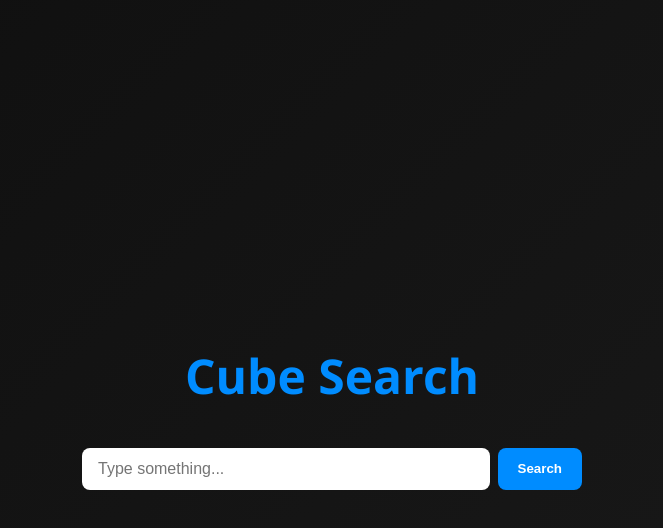
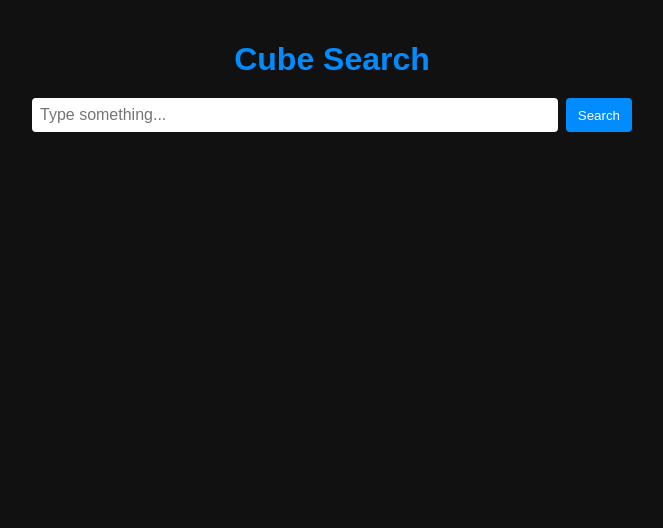
Before and after one commit to AdiBot-max/Cube-Search, a website: page index.html in a window 1280 px wide. Shown: the whole page, without its empty margins (308-971 px from the left). Drawn offline with Linux system fonts and the light colour scheme.

Commit message:
Update style.css

```diff
--- a/style.css
+++ b/style.css
@@ -1,74 +1,65 @@
-/* Base */
 body {
-  font-family: 'Segoe UI', sans-serif;
+  font-family: Arial, sans-serif;
+  background: #111;
+  color: #fff;
   margin: 0;
-  padding: 0;
-  background: linear-gradient(135deg, #0f0f0f, #1a1a1a);
-  color: #fff;
-  display: flex;
-  justify-content: center;
-  align-items: center;
-  height: 100vh;
+  padding: 20px;
 }
 
 .container {
-  text-align: center;
-  width: 100%;
-  max-width: 500px;
+  max-width: 600px;
+  margin: auto;
 }
 
 .title {
-  font-size: 3rem;
   color: #008cff;
-  margin-bottom: 40px;
-  transition: transform 0.3s, opacity 0.5s;
-  opacity: 0;
-  transform: translateY(-20px);
-  animation: fadeInTitle 0.6s forwards;
+  text-align: center;
+  margin-bottom: 20px;
 }
 
-@keyframes fadeInTitle {
-  to { opacity: 1; transform: translateY(0); }
-}
-
-/* Search box */
 .search-box {
   display: flex;
+  gap: 8px;
   justify-content: center;
-  gap: 8px;
+  margin-bottom: 30px;
 }
 
 input {
   flex: 1;
-  padding: 12px 16px;
-  border-radius: 8px;
+  padding: 8px;
+  border-radius: 4px;
   border: none;
   font-size: 1rem;
-  transition: box-shadow 0.3s, transform 0.2s;
-}
-
-input:focus {
-  outline: none;
-  box-shadow: 0 0 10px #008cff;
-  transform: scale(1.02);
 }
 
 button {
-  padding: 12px 20px;
-  border-radius: 8px;
+  padding: 8px 12px;
+  background: #008cff;
+  color: white;
   border: none;
-  background: #008cff;
-  color: #fff;
-  font-weight: bold;
+  border-radius: 4px;
   cursor: pointer;
-  transition: background 0.3s, transform 0.2s;
+  transition: background 0.2s;
 }
 
 button:hover {
   background: #005bbb;
-  transform: scale(1.05);
 }
 
-button:active {
-  transform: scale(0.95);
+.result {
+  margin: 10px 0;
 }
+
+.result a {
+  color: #1a0dab;
+  text-decoration: none;
+  font-weight: bold;
+}
+
+.result a:hover {
+  text-decoration: underline;
+}
+
+.error {
+  color: red;
+}
```
